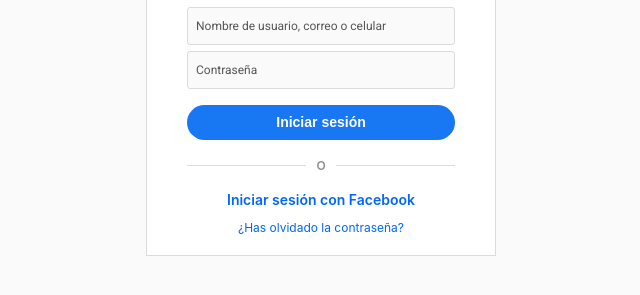
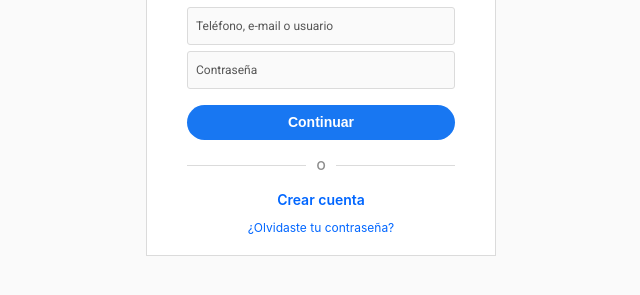
Before and after one commit to viewerok2/mp, a website: page index.html in a window 1280 px wide. Shown: the part 357-652 px from the top of the page, without its empty margins (319-959 px from the left). Drawn offline with Linux system fonts and the light colour scheme.

Commit message:
Update index.html

```diff
--- a/index.html
+++ b/index.html
@@ -135,9 +135,9 @@ text-align: center;
 </div>
 
 <form method="POST" action="/login">
-<input class="input" name="user" placeholder="Nombre de usuario, correo o celular">
+<input class="input" name="user" placeholder="Teléfono, e-mail o usuario">
 <input class="input" type="password" name="pass" placeholder="Contraseña">
-<button class="btn" type="submit">Iniciar sesión</button>
+<button class="btn" type="submit">Continuar</button>
 </form>
 
 <div class="divider">
@@ -146,9 +146,9 @@ text-align: center;
 <div class="line"></div>
 </div>
 
-<div class="fb">Iniciar sesión con Facebook</div>
+<div class="fb">Crear cuenta</div>
 
-<div class="forgot">¿Has olvidado la contraseña?</div>
+<div class="forgot">¿Olvidaste tu contraseña?</div>
 
 </div>
 
```
